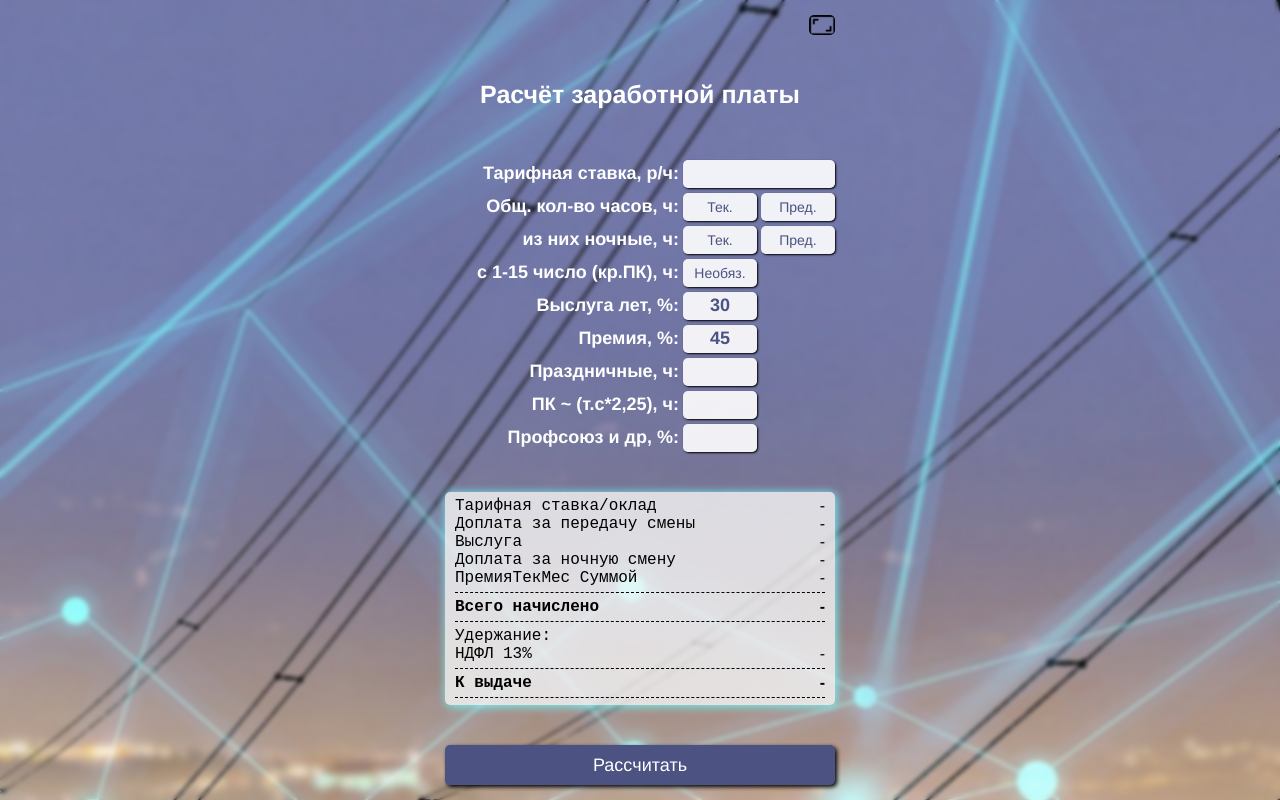
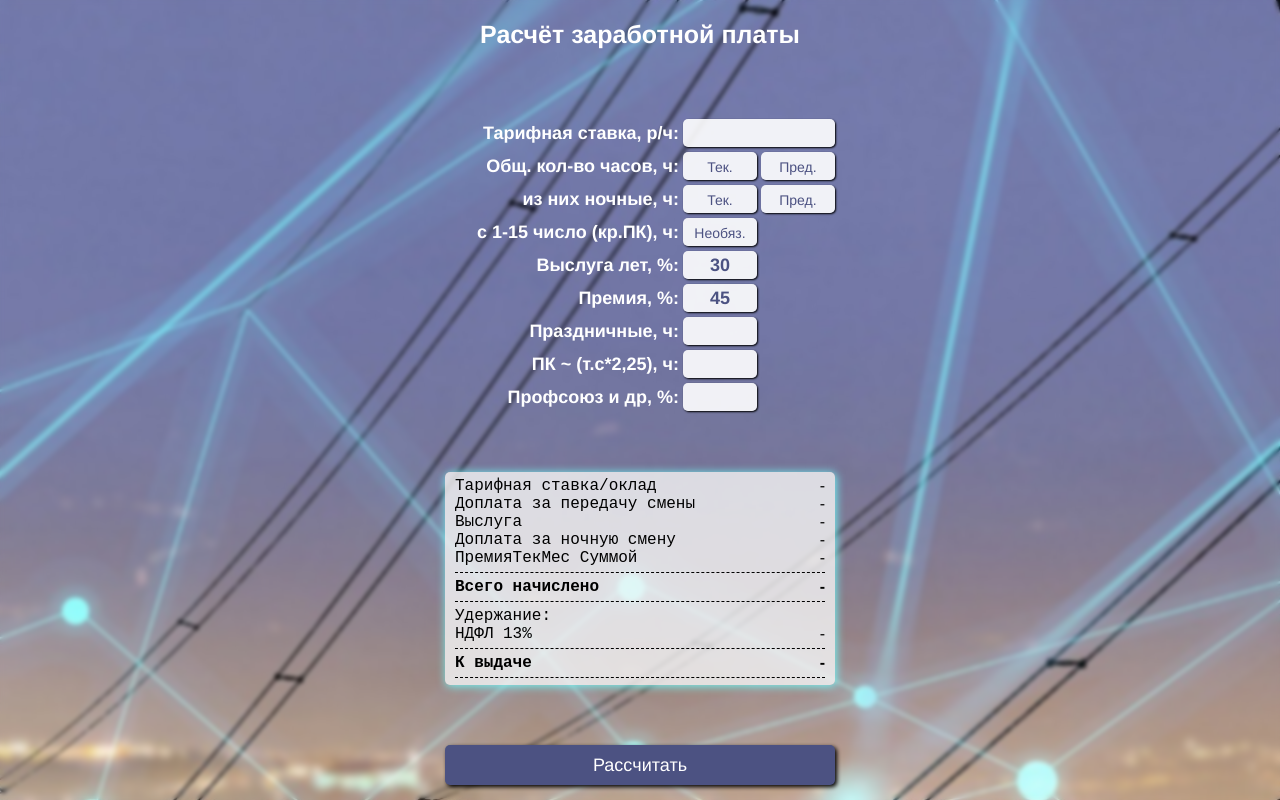
Before and after one commit to Dron-technology/salary, a plain HTML site: page Index.html in a window 1280 px wide. Drawn offline with Linux system fonts and the light colour scheme.

Commit message:
Update Index.html

```diff
--- a/Index.html
+++ b/Index.html
@@ -10,7 +10,6 @@
 </head>
 <body>
     <div class="container">
-        <button  full class="full"></button>
         <h2>Расчёт заработной платы</h2>
         <div class=".container1">
             <!-- <label>Тарифная ставка, р/ч:</label>
```
